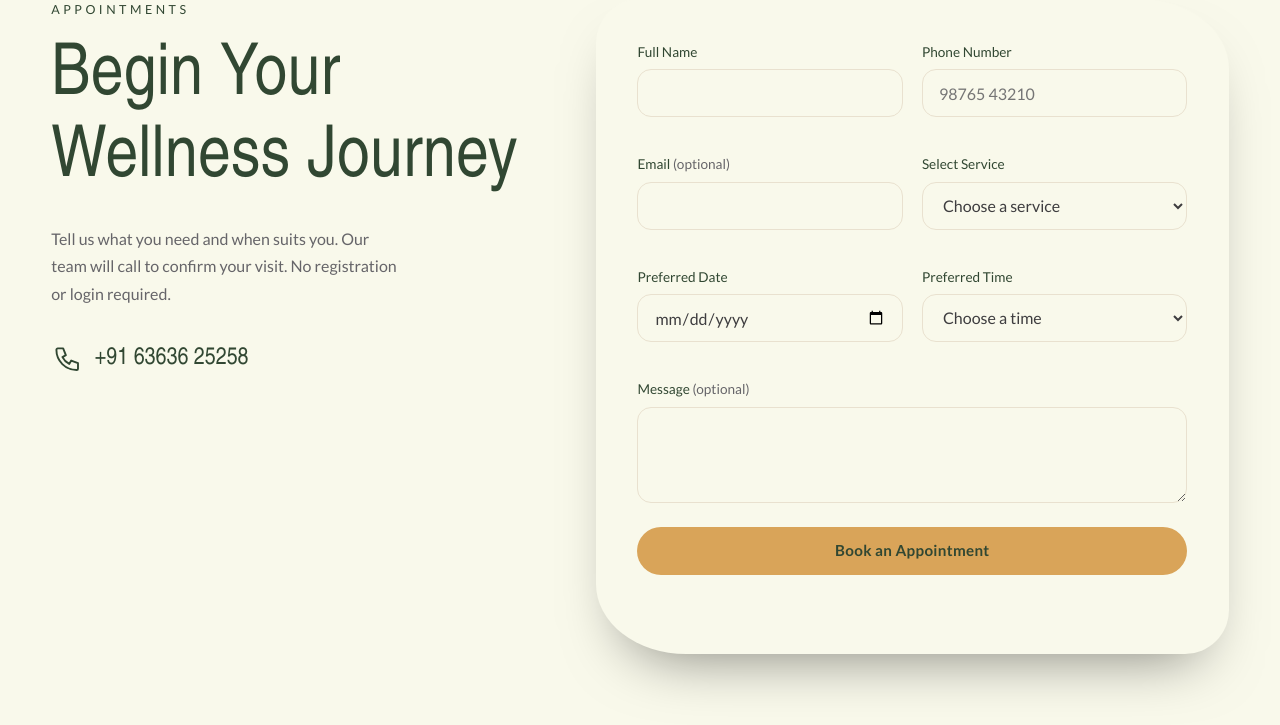
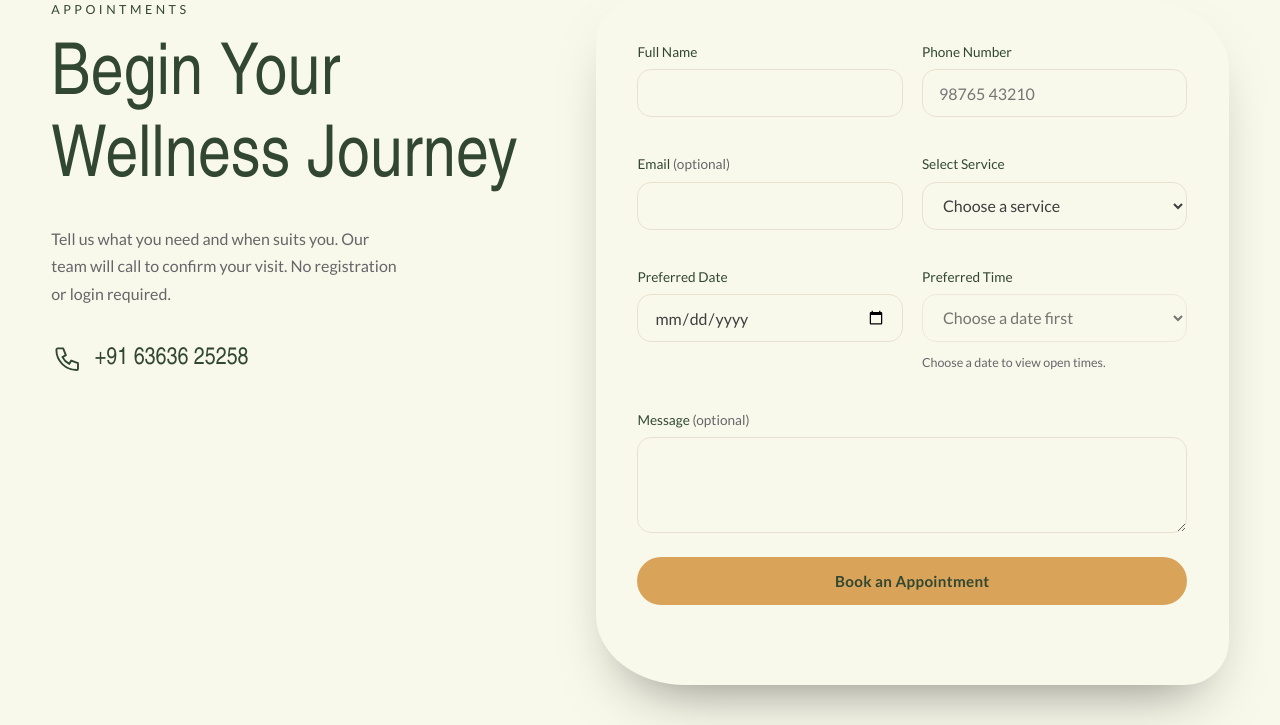
Before and after one commit to ajay-k-14/Samah_Ayurveda, a Flask app: page /appointment in a window 1280 px wide. Shown: the part 140-865 px from the top of the page. Run offline with Flask 3, Linux system fonts and the light colour scheme.

Commit message:
updated appointment

```diff
--- a/app.py
+++ b/app.py
@@ -17,6 +17,7 @@ import json
 import logging
 import os
 import re
+import sqlite3
 from datetime import date, datetime, timezone
 from pathlib import Path
 
@@ -29,6 +30,7 @@ load_dotenv()
 
 BASE_DIR = Path(__file__).resolve().parent
 DATA_DIR = BASE_DIR / "data"
+BOOKING_DB_PATH = DATA_DIR / "appointment_slots.sqlite3"
 
 app = Flask(__name__)
 app.config["JSON_SORT_KEYS"] = False
@@ -247,13 +249,84 @@ def save(collection_name, doc):
     return False
 
 
+def _booking_connection():
+    DATA_DIR.mkdir(exist_ok=True)
+    conn = sqlite3.connect(BOOKING_DB_PATH, timeout=10)
+    conn.execute("PRAGMA busy_timeout = 10000")
+    conn.execute(
+        """CREATE TABLE IF NOT EXISTS appointment_slots (
+            appointment_date TEXT NOT NULL,
+            appointment_time TEXT NOT NULL,
+            appointment_json TEXT NOT NULL,
+            created_at TEXT NOT NULL,
+            PRIMARY KEY (appointment_date, appointment_time)
+        )"""
+    )
+    if conn.execute("PRAGMA user_version").fetchone()[0] == 0:
+        legacy_file = DATA_DIR / "appointments.jsonl"
+        if legacy_file.exists():
+            with legacy_file.open(encoding="utf-8") as stream:
+                for line in stream:
+                    try:
+                        appointment = json.loads(line)
+                    except json.JSONDecodeError:
+                        continue
+                    appointment_date = appointment.get("date", "")
+                    appointment_time = appointment.get("time", "")
+                    if appointment_date and appointment_time:
+                        conn.execute(
+                            """INSERT OR IGNORE INTO appointment_slots
+                               (appointment_date, appointment_time, appointment_json, created_at)
+                               VALUES (?, ?, ?, ?)""",
+                            (appointment_date, appointment_time, line.strip(), appointment.get("created_at", "")),
+                        )
+        conn.execute("PRAGMA user_version = 1")
+        conn.commit()
+    return conn
+
+
+def booked_times(appointment_date):
+    conn = _booking_connection()
+    try:
+        rows = conn.execute(
+            "SELECT appointment_time FROM appointment_slots WHERE appointment_date = ?",
+            (appointment_date,),
+        )
+        return {row[0] for row in rows}
+    finally:
+        conn.close()
+
+
+def reserve_appointment(appointment):
+    conn = _booking_connection()
+    try:
+        conn.execute(
+            """INSERT INTO appointment_slots
+               (appointment_date, appointment_time, appointment_json, created_at)
+               VALUES (?, ?, ?, ?)""",
+            (
+                appointment["date"],
+                appointment["time"],
+                json.dumps(appointment, ensure_ascii=False),
+                appointment["created_at"],
+            ),
+        )
+        conn.commit()
+        return True
+    except sqlite3.IntegrityError:
+        conn.rollback()
+        return False
+    finally:
+        conn.close()
+
+
 # ----------------------------------------------------------------- validation
 PHONE_RE = re.compile(r"^(?:\+91|0)?[\s-]?[6-9]\d{4}[\s-]?\d{5}$")
 EMAIL_RE = re.compile(r"^[^@\s]+@[^@\s]+\.[^@\s]+$")
-TIME_SLOTS = {
+TIME_SLOTS = (
     "09:00 AM", "10:00 AM", "11:00 AM", "12:00 PM",
     "02:00 PM", "03:00 PM", "04:00 PM", "05:00 PM",
-}
+)
 
 
 def clean(value, limit=500):
@@ -331,6 +404,7 @@ def appointment():
         "appointment.html",
         site=SITE,
         services=SERVICES,
+        time_slots=TIME_SLOTS,
         selected_service=requested_service,
     )
 
@@ -342,12 +416,30 @@ def gallery():
 
 @app.get("/api/services")
 def services():
-    return jsonify({"services": SERVICES, "time_slots": sorted(TIME_SLOTS)})
+    return jsonify({"services": SERVICES, "time_slots": TIME_SLOTS})
+
+
+@app.get("/api/availability")
+def appointment_availability():
+    requested_date = request.args.get("date", "")
+    try:
+        selected_date = date.fromisoformat(requested_date)
+    except ValueError:
+        return jsonify({"ok": False, "error": "Choose a valid date."}), 400
+    if selected_date < date.today():
+        return jsonify({"ok": False, "error": "Choose today or a future date."}), 400
+    try:
+        booked = booked_times(requested_date)
+    except sqlite3.Error:
+        log.exception("Could not load appointment availability")
+        return jsonify({"ok": False, "error": "Availability is temporarily unavailable."}), 503
+    available = [slot for slot in TIME_SLOTS if slot not in booked]
+    return jsonify({"ok": True, "date": requested_date, "available_slots": available})
 
 
 @app.post("/api/appointments")
 def appointments():
-    payload = request.get_json(silent=True) or {}
+    payload = request.get_json(silent=True) or request.form.to_dict()
     if payload.get("website"):  # honeypot – bots fill hidden fields
         return jsonify({"ok": True}), 201
     data = {
@@ -363,12 +455,18 @@ def appointments():
     errors = validate_appointment(data)
     if errors:
         return jsonify({"ok": False, "errors": errors}), 400
+    data["created_at"] = datetime.now(timezone.utc).isoformat()
+    try:
+        if not reserve_appointment(data):
+            return jsonify({"ok": False, "error": "That time has just been booked. Please choose another available time."}), 409
+    except Exception:  # noqa: BLE001
+        log.exception("Could not reserve appointment time")
+        return jsonify({"ok": False, "error": "Availability is temporarily unavailable. Please call us instead."}), 503
     try:
         save("appointments", data)
     except Exception:  # noqa: BLE001
-        log.exception("Could not save appointment")
-        return jsonify({"ok": False, "error": "Something went wrong. Please call us instead."}), 500
-    return jsonify({"ok": True, "message": "Appointment request received."}), 201
+        log.exception("Appointment is reserved, but could not be copied to the enquiry store")
+    return jsonify({"ok": True, "message": "Your request is received and this time is reserved. We will contact you to confirm."}), 201
 
 
 @app.post("/api/contact")
--- a/static/css/style.css
+++ b/static/css/style.css
@@ -336,6 +336,7 @@ textarea { resize: vertical; min-height: 96px; }
 input:focus, select:focus, textarea:focus { outline: none; border-color: var(--gold); box-shadow: 0 0 0 3px rgba(217, 164, 89, .25); }
 .field.invalid input, .field.invalid select, .field.invalid textarea { border-color: #b4452c; }
 .err { min-height: 1em; font-size: .78rem; color: #b4452c; }
+.availability-status { min-height: 1em; margin-top: .25rem; font-size: .78rem; color: var(--ink-soft); }
 .hp { position: absolute !important; left: -9999px; width: 1px; height: 1px; opacity: 0; }
 .form-status { margin: 1rem 0 0; font-size: .98rem; min-height: 1.4em; }
 .form-status.ok { color: var(--green); font-weight: 500; background: var(--sage); padding: 1rem 1.2rem; border-radius: 16px; }
--- a/templates/appointment.html
+++ b/templates/appointment.html
@@ -29,7 +29,7 @@
         </p>
       </div>
 
-      <form action="https://api.web3forms.com/submit" method="POST" class="form-card" id="appointmentForm" novalidate>
+      <form action="{{ url_for('appointments') }}" method="POST" class="form-card" id="appointmentForm" novalidate>
         <input type="hidden" name="access_key" value="18e0d4d3-b10a-4794-a34d-591db3efc700">
         <input type="hidden" name="subject" value="New Appointment Booking">
         <input type="hidden" name="from_name" value="Ayurvedic Clinic Website">
@@ -68,11 +68,13 @@
           </div>
           <div class="field">
             <label for="a-time">Preferred Time</label>
-            <select id="a-time" name="time" required>
-              <option value="">Choose a time</option>
-              <option>09:00 AM</option><option>10:00 AM</option><option>11:00 AM</option><option>12:00 PM</option>
-              <option>02:00 PM</option><option>03:00 PM</option><option>04:00 PM</option><option>05:00 PM</option>
+            <select id="a-time" name="time" required disabled>
+              <option value="">Choose a date first</option>
+              {% for slot in time_slots %}
+              <option value="{{ slot }}">{{ slot }}</option>
+              {% endfor %}
             </select>
+            <small class="availability-status" id="availabilityStatus" role="status" aria-live="polite">Choose a date to view open times.</small>
             <small class="err" data-for="time"></small>
           </div>
           <div class="field full">
@@ -93,6 +95,47 @@
 <script src="{{ url_for('static', filename='js/script.js') }}" defer></script>
 <script>
 const appointmentForm = document.getElementById("appointmentForm");
+const appointmentDate = document.getElementById("a-date");
+const appointmentTime = document.getElementById("a-time");
+const availabilityStatus = document.getElementById("availabilityStatus");
+let availabilityRequest = 0;
+
+async function updateAvailability() {
+  const requestId = ++availabilityRequest;
+  const selectedDate = appointmentDate.value;
+  appointmentTime.replaceChildren(new Option("Choose a time", ""));
+
+  if (!selectedDate) {
+    appointmentTime.disabled = true;
+    availabilityStatus.textContent = "Choose a date to view open times.";
+    return;
+  }
+
+  appointmentTime.disabled = true;
+  availabilityStatus.textContent = "Checking available times...";
+  try {
+    const query = new URLSearchParams({ date: selectedDate });
+    const response = await fetch("{{ url_for('appointment_availability') }}?" + query);
+    const result = await response.json();
+    if (requestId !== availabilityRequest || selectedDate !== appointmentDate.value) return;
+    if (!response.ok) throw new Error(result.error || "Could not load available times.");
+
+    result.available_slots.forEach((slot) => appointmentTime.add(new Option(slot, slot)));
+    if (result.available_slots.length) {
+      availabilityStatus.textContent = "Choose an available time.";
+      appointmentTime.disabled = false;
+    } else {
+      appointmentTime.options[0].textContent = "No times available";
+      availabilityStatus.textContent = "All appointment times are booked for this date.";
+    }
+  } catch (error) {
+    if (requestId !== availabilityRequest) return;
+    appointmentTime.options[0].textContent = "Times unavailable";
+    availabilityStatus.textContent = error.message;
+  }
+}
+
+appointmentDate.addEventListener("change", updateAvailability);
 
 appointmentForm.addEventListener("submit", async function (e) {
     e.preventDefault();
@@ -102,27 +145,48 @@ appointmentForm.addEventListener("submit", async function (e) {
     const honeypot = appointmentForm.querySelector('input[name="website"]');
     if (honeypot.value !== "") return;
 
-    status.textContent = "Sending appointment request...";
+    status.className = "form-status";
+    status.textContent = "Checking and reserving your appointment...";
     button.disabled = true;
     button.textContent = "Sending...";
 
     try {
-        const response = await fetch("https://api.web3forms.com/submit", {
-            method: "POST",
-            body: new FormData(appointmentForm)
+      const response = await fetch("{{ url_for('appointments') }}", {
+        method: "POST",
+        headers: { "Content-Type": "application/json" },
+        body: JSON.stringify(Object.fromEntries(new FormData(appointmentForm)))
         });
         const data = await response.json();
 
-        if (data.success) {
-            status.textContent = "✓ Appointment request sent successfully! We will contact you shortly.";
-            appointmentForm.reset();
-        } else {
-            status.textContent = "✕ Unable to send your appointment request. Please try again.";
-            console.error(data);
+      if (!response.ok) {
+        status.className = "form-status fail";
+        status.textContent = data.error || "Please check your appointment details.";
+        Object.entries(data.errors || {}).forEach(([name, message]) => {
+          const error = appointmentForm.querySelector(`.err[data-for="${name}"]`);
+          if (error) error.textContent = message;
+        });
+        if (response.status === 409) await updateAvailability();
+        return;
         }
+
+      status.className = "form-status ok";
+      status.textContent = data.message;
+      try {
+        const notice = await fetch("https://api.web3forms.com/submit", {
+          method: "POST",
+          body: new FormData(appointmentForm)
+        });
+        const noticeData = await notice.json();
+        if (!notice.ok || !noticeData.success) throw new Error("Notification failed");
+      } catch (noticeError) {
+        status.textContent = "Your time is reserved, but we could not send the clinic notification. Please call us to confirm.";
+      }
+      appointmentForm.reset();
+      await updateAvailability();
     } catch (error) {
         console.error(error);
-        status.textContent = "✕ Something went wrong. Please try again.";
+      status.className = "form-status fail";
+      status.textContent = "Something went wrong. Please try again.";
     } finally {
         button.disabled = false;
         button.textContent = "Book an Appointment";
```
Also changed, not shown: README.md, 1 other file.
